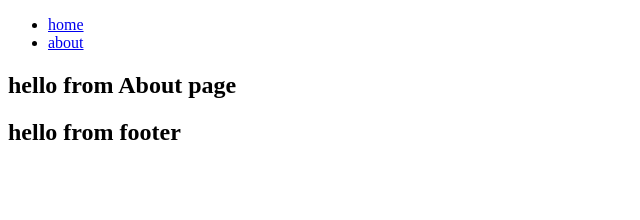
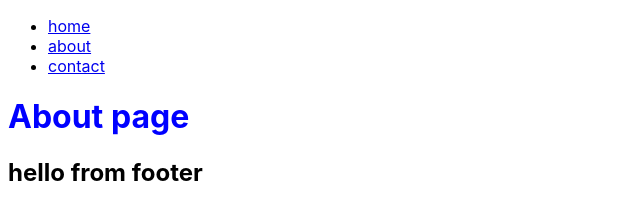
Before and after one commit to marcelo1811/gatsby-simply-recipes, a Gatsby site: page /about in a window 1280 px wide. Shown: the whole page, without its empty margins (0-640 px from the left). Built offline with nearby package versions, Linux system fonts and the light colour scheme; Gatsby itself is replaced by a stand-in of ours.

Commit message:
feat: add heading styles

```diff
--- a/src/components/Layout.js
+++ b/src/components/Layout.js
@@ -1,6 +1,8 @@
 import React from "react"
 import Footer from "./Footer"
 import Navbar from "./Navbar"
+
+import "./layout.css"
 
 const Layout = ({ children }) => {
   return (
--- a/src/components/Navbar.js
+++ b/src/components/Navbar.js
@@ -11,6 +11,9 @@
         <li>
           <Link to="/about">about</Link>
         </li>
+        <li>
+          <Link to="/contact">contact</Link>
+        </li>
       </ul>
     </nav>
   )
--- /dev/null
+++ b/src/components/layout.css
@@ -0,0 +1,15 @@
+body {
+  font-family: -apple-system, BlinkMacSystemFont, 'Segoe UI', Roboto, Oxygen, Ubuntu, Cantarell, 'Open Sans', 'Helvetica Neue', sans-serif;
+}
+
+h1 {
+  color: blue;
+}
+
+.about-heading {
+  color: green;
+}
+
+.home-heading {
+  color: blue;
+}
--- a/src/pages/about.js
+++ b/src/pages/about.js
@@ -5,7 +5,9 @@
 const About = () => {
   return (
     <Layout>
-      <h2>hello from About page</h2>
+      <div className="about-heading">
+        <h1>About page</h1>
+      </div>
     </Layout>
   )
 }
--- a/src/pages/contact.js
+++ b/src/pages/contact.js
@@ -1,7 +1,7 @@
 import React from "react"
 
 const Contact = () => {
-  return <div>Contact</div>
+  return <h1>Contact</h1>
 }
 
 export default Contact
--- a/src/pages/index.js
+++ b/src/pages/index.js
@@ -4,7 +4,9 @@
 export default function Home() {
   return (
     <Layout>
-      <h1>Hello from home!</h1>
+      <div className="home-heading">
+        <h1>Hello from home!</h1>
+      </div>
     </Layout>
   )
 }
```
